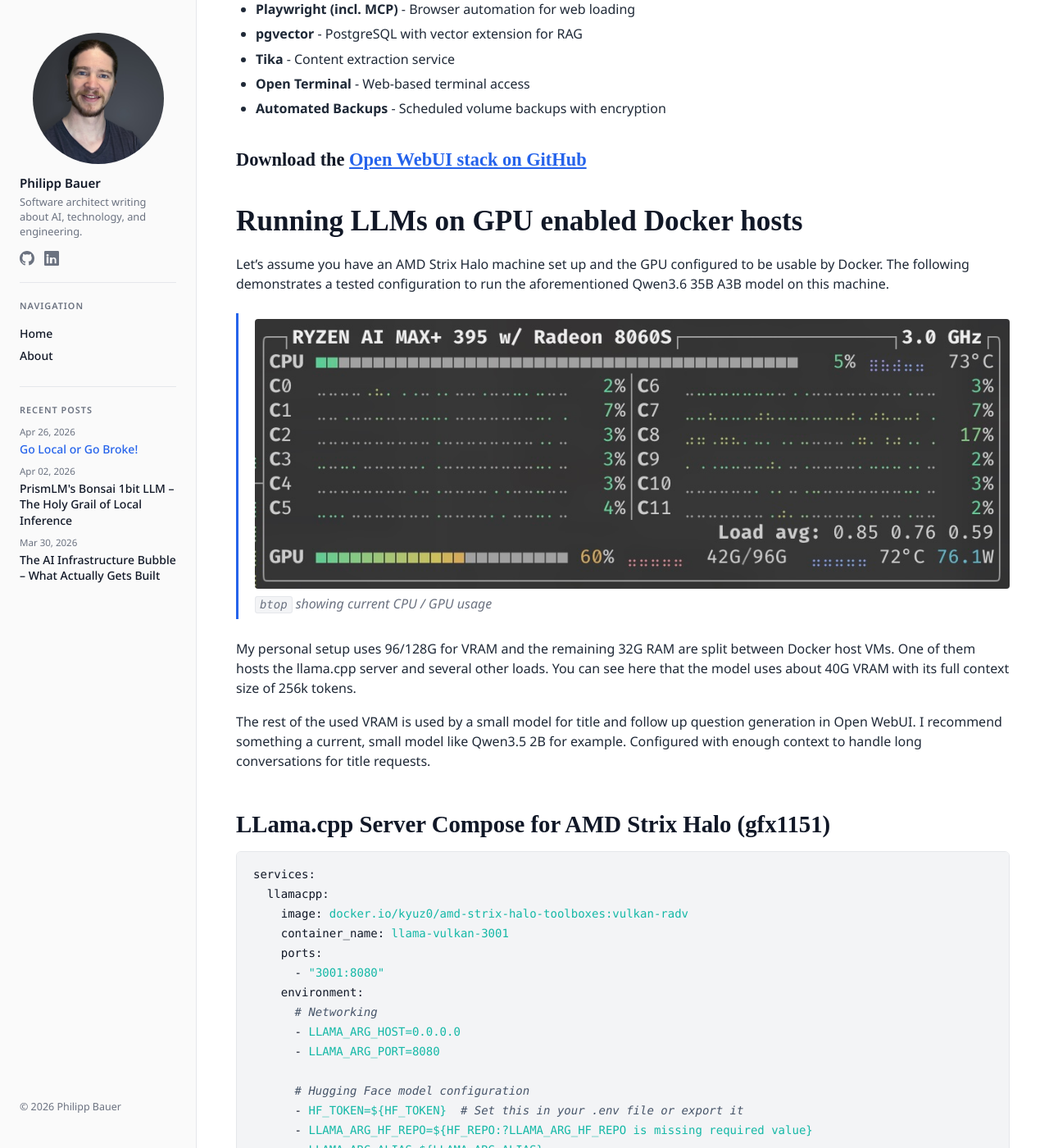
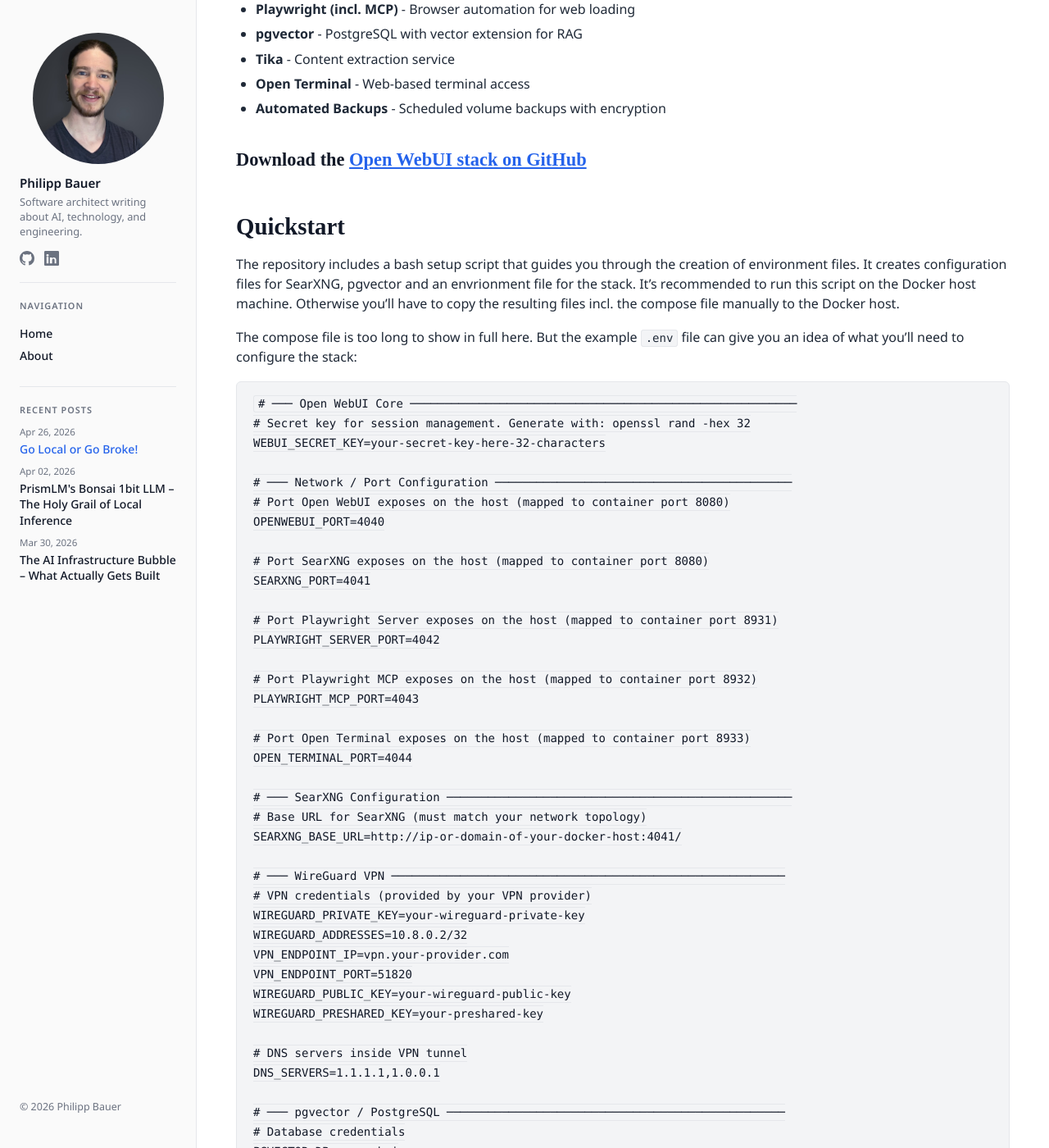
Before and after one commit to philippjbauer/philippjbauer.github.io, a Jekyll site: the page built from _posts/2026-04-26-go-local-or-go-broke.md, in a window 1280 px wide and 1400 px high, scrolled down 8603 px. Shown: the whole window at 82% size. Built offline with Jekyll 4.4.1, drawn with Linux system fonts in a browser that asks for light colours; some web fonts are replaced; some of the changed text lies outside the part shown.

Commit message:
Add quickstart guide and example configuration for Open WebUI setup

````diff
--- a/_posts/2026-04-26-go-local-or-go-broke.md
+++ b/_posts/2026-04-26-go-local-or-go-broke.md
@@ -216,6 +216,98 @@ This is a clean slate setup. No opinionated configurations or tools added. A sta
 
 #### Download the [Open WebUI stack on GitHub](https://github.com/philippjbauer)
 
+### Quickstart
+
+The repository includes a bash setup script that guides you through the creation of environment files. It creates configuration files for SearXNG, pgvector and an envrionment file for the stack. It's recommended to run this script on the Docker host machine. Otherwise you'll have to copy the resulting files incl. the compose file manually to the Docker host.
+
+The compose file is too long to show in full here. But the example `.env` file can give you an idea of what you'll need to configure the stack:
+
+```env
+# ─── Open WebUI Core ────────────────────────────────────────────────────────
+# Secret key for session management. Generate with: openssl rand -hex 32
+WEBUI_SECRET_KEY=your-secret-key-here-32-characters
+
+# ─── Network / Port Configuration ───────────────────────────────────────────
+# Port Open WebUI exposes on the host (mapped to container port 8080)
+OPENWEBUI_PORT=4040
+
+# Port SearXNG exposes on the host (mapped to container port 8080)
+SEARXNG_PORT=4041
+
+# Port Playwright Server exposes on the host (mapped to container port 8931)
+PLAYWRIGHT_SERVER_PORT=4042
+
+# Port Playwright MCP exposes on the host (mapped to container port 8932)
+PLAYWRIGHT_MCP_PORT=4043
+
+# Port Open Terminal exposes on the host (mapped to container port 8933)
+OPEN_TERMINAL_PORT=4044
+
+# ─── SearXNG Configuration ──────────────────────────────────────────────────
+# Base URL for SearXNG (must match your network topology)
+SEARXNG_BASE_URL=http://ip-or-domain-of-your-docker-host:4041/
+
+# ─── WireGuard VPN ─────────────────────────────────────────────────────────
+# VPN credentials (provided by your VPN provider)
+WIREGUARD_PRIVATE_KEY=your-wireguard-private-key
+WIREGUARD_ADDRESSES=10.8.0.2/32
+VPN_ENDPOINT_IP=vpn.your-provider.com
+VPN_ENDPOINT_PORT=51820
+WIREGUARD_PUBLIC_KEY=your-wireguard-public-key
+WIREGUARD_PRESHARED_KEY=your-preshared-key
+
+# DNS servers inside VPN tunnel
+DNS_SERVERS=1.1.1.1,1.0.0.1
+
+# ─── pgvector / PostgreSQL ─────────────────────────────────────────────────
+# Database credentials
+PGVECTOR_DB=openwebui
+PGVECTOR_USER=openwebui
+PGVECTOR_PASSWORD=your-pgvector-password-here
+
+# ─── Open WebUI Data Paths ─────────────────────────────────────────────────
+# Local paths for persistent data storage
+OPEN_WEBUI_DATA_PATH=open-webui-data
+PGVECTOR_DATA_PATH=pgvector-data
+PGVECTOR_CONFIG_DIR=pgvector
+SEARXNG_CONFIG_DIR=searxng
+PLAYWRIGHT_MCP_DATA_PATH=playwright-mcp-data
+
+# ─── External Service Endpoints ─────────────────────────────────────────────
+# WebSocket endpoint for Playwright server (used by Open WebUI for web loading)
+PLAYWRIGHT_WS_ENDPOINT=ws://ip-or-domain-of-your-docker-host:4042
+
+# Tika server URL (used by Open WebUI for content extraction)
+TIKA_SERVER_URL=http://tika:9998
+
+# ─── Open Terminal ─────────────────────────────────────────────────────────
+# API key for Open Terminal service
+OPEN_TERMINAL_API_KEY=your-open-terminal-api-key
+
+# ─── Optional: RAG Tuning ──────────────────────────────────────────────────
+# Chunk size target for document processing (words)
+# CHUNK_MIN_SIZE_TARGET=1000
+
+# ─── Optional: Database Pool Sizing ────────────────────────────────────────
+# Adjust if you experience QueuePool limit reached errors
+# DATABASE_POOL_SIZE=10
+# DATABASE_POOL_MAX_OVERFLOW=10
+
+# ─── Backup Configuration ──────────────────────────────────────────────────
+# Local path for backup archive destination
+BACKUP_LOCAL_PATH=./backups
+
+# Encryption (optional but recommended)
+BACKUP_ENCRYPTION_METHOD=gpg
+BACKUP_ENCRYPTION_PASSPHRASE=your-encryption-passphrase
+
+# SSH/SCP remote backup (disabled by default - uncomment and configure as needed)
+# BACKUP_SCP_HOST=your-backup-server
+# BACKUP_SCP_USER=backup-user
+# BACKUP_SCP_PATH=/home/backup-user/docker-backups
+# SSH_IDENTITY_FILE=./ssh.key
+```
+
 ## Running LLMs on GPU enabled Docker hosts
 
 Let's assume you have an AMD Strix Halo machine set up and the GPU configured to be usable by Docker. The following demonstrates a tested configuration to run the aforementioned Qwen3.6 35B A3B model on this machine.
````
